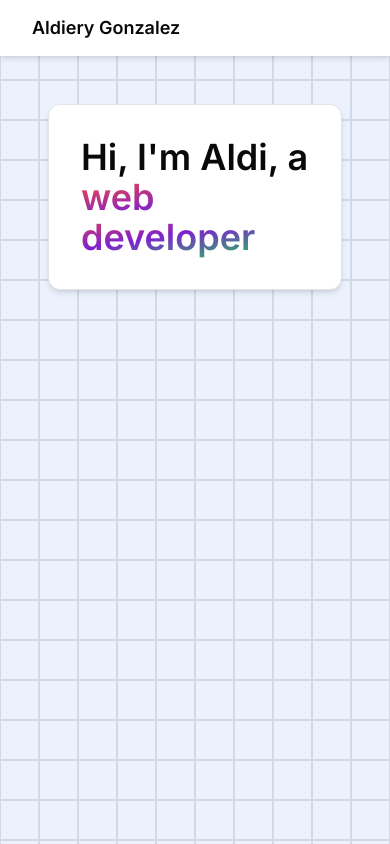
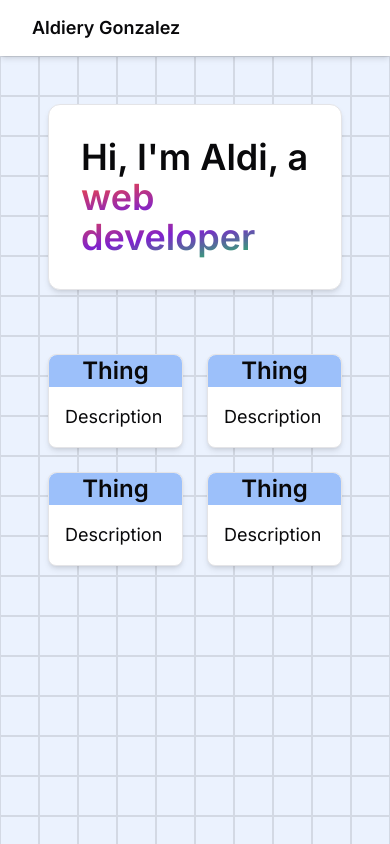
Before and after one commit to CS-396-Full-Stack-Software-Eng/project-1-personal-portfolio-AldieryGonzalez, a Next.js app: page / in a window 390 px wide. Built offline with nearby package versions, Linux system fonts and the light colour scheme.

Commit message:
Feat: Made grid Responsive to parent element

```diff
--- a/src/app/layout.tsx
+++ b/src/app/layout.tsx
@@ -24,7 +24,7 @@ export default function RootLayout({
 			<body className={inter.className}>
 				<div className='flex min-h-svh flex-col'>
 					<Navbar />
-					<main className='grow p-12'>{children}</main>
+					<main className='relative grow p-12'>{children}</main>
 				</div>
 			</body>
 		</html>
--- a/src/app/page.tsx
+++ b/src/app/page.tsx
@@ -1,16 +1,18 @@
 import BackgroundGrid from '@/components/grid-bg';
+import MyThings from '@/components/my-things';
 
 export default function Home() {
 	return (
 		<div className='flex max-h-full flex-col items-center justify-between'>
 			<div className='z-10 rounded-xl border bg-background p-8 shadow-md'>
-				<h1 className='bg-background text-4xl font-semibold'>
+				<h1 className='text-4xl font-semibold'>
 					Hi, I&apos;m Aldi, a{' '}
 					<span className='bg-gradient-to-br from-red-500 from-10% via-purple-700 to-green-500 bg-clip-text text-transparent'>
 						web developer
 					</span>
 				</h1>
 			</div>
+			<MyThings />
 			<BackgroundGrid />
 		</div>
 	);
--- a/src/components/grid-bg/index.tsx
+++ b/src/components/grid-bg/index.tsx
@@ -1,7 +1,7 @@
 'use client';
 
-import { useWindowSize } from '@/hooks/useWindowSize';
-import { useLayoutEffect, useState } from 'react';
+import { useParentSize } from '@/hooks/useParentSize';
+import { useRef } from 'react';
 
 type BackgroundGridProps = {
 	blockWidth?: number;
@@ -19,15 +19,17 @@ const BackgroundGrid = ({
 	fullBackground = true,
 	...props
 }: BackgroundGridProps) => {
-	const [windowWidth, windowHeight] = useWindowSize();
-	const gridHeight = Math.ceil(windowHeight / blockHeight);
-	const gridWidth = Math.ceil(windowWidth / blockWidth);
+	const ref = useRef<HTMLDivElement>(null);
+	const [parentWidth, parentHeight] = useParentSize(ref, 2);
+	const gridHeight = Math.ceil(parentHeight / blockHeight);
+	const gridWidth = Math.ceil(parentWidth / blockWidth);
 	const gridArray = Array.from({ length: height ?? gridHeight }, () =>
 		Array.from({ length: width ?? gridWidth }),
 	);
-
 	return (
-		<div className='radial-g absolute left-0 top-0 flex max-h-full max-w-full flex-col overflow-hidden'>
+		<div
+			className='radial-g absolute left-0 top-0 flex max-h-full max-w-full flex-col overflow-hidden'
+			ref={ref}>
 			{gridArray.map((row, i) => (
 				<div key={i} className='flex'>
 					{row.map((_, j) => (
--- /dev/null
+++ b/src/components/my-things/index.tsx
@@ -0,0 +1,16 @@
+import ThingCard from './molecules/thing-card';
+
+type MyThingsProps = {};
+
+const MyThings = ({ ...props }: MyThingsProps) => {
+	return (
+		<div className='z-10 mt-16 flex flex-wrap gap-6'>
+			<ThingCard />
+			<ThingCard />
+			<ThingCard />
+			<ThingCard />
+		</div>
+	);
+};
+
+export default MyThings;
--- /dev/null
+++ b/src/components/my-things/molecules/thing-card.tsx
@@ -0,0 +1,16 @@
+type ThingCardProps = {};
+
+const ThingCard = ({ ...props }: ThingCardProps) => {
+	return (
+		<div className='grow basis-1 rounded-lg border bg-background shadow-md'>
+			<h2 className='rounded-t-lg bg-blue-500/50 text-center text-2xl font-semibold'>
+				Thing
+			</h2>
+			<div className='p-4'>
+				<p className='text-lg'>Description</p>
+			</div>
+		</div>
+	);
+};
+
+export default ThingCard;
--- /dev/null
+++ b/src/hooks/useParentSize.tsx
@@ -0,0 +1,38 @@
+import { useLayoutEffect, useState } from 'react';
+
+/**
+ * Returns current size of a parent element of the provided node.
+ * The parent element is determined by the ancestor parameter which is defauled to one.
+ *
+ * @param ref - The ref object of the element that requires the parent size
+ * @param ancestor - Set to 1 initially. How far up the parent chain to look for the parent size
+ * @returns [parentWidth, parentHeight]
+ *
+ */
+export function useParentSize(
+	node: React.RefObject<HTMLElement>,
+	ancestor = 1,
+) {
+	const [size, setSize] = useState([0, 0]);
+	useLayoutEffect(() => {
+		if (!node.current) return;
+		let parent = node.current;
+		for (let i = 0; i < ancestor; i++) {
+			if (parent.parentElement) {
+				parent = parent.parentElement;
+			} else {
+				break;
+			}
+		}
+		const observer = new ResizeObserver((entries) => {
+			const entry = entries[0];
+			setSize([
+				entry.borderBoxSize[0].inlineSize,
+				entry.borderBoxSize[0].blockSize,
+			]);
+		});
+		observer.observe(parent);
+		return () => observer.disconnect();
+	}, [node, ancestor]);
+	return size;
+}
```
